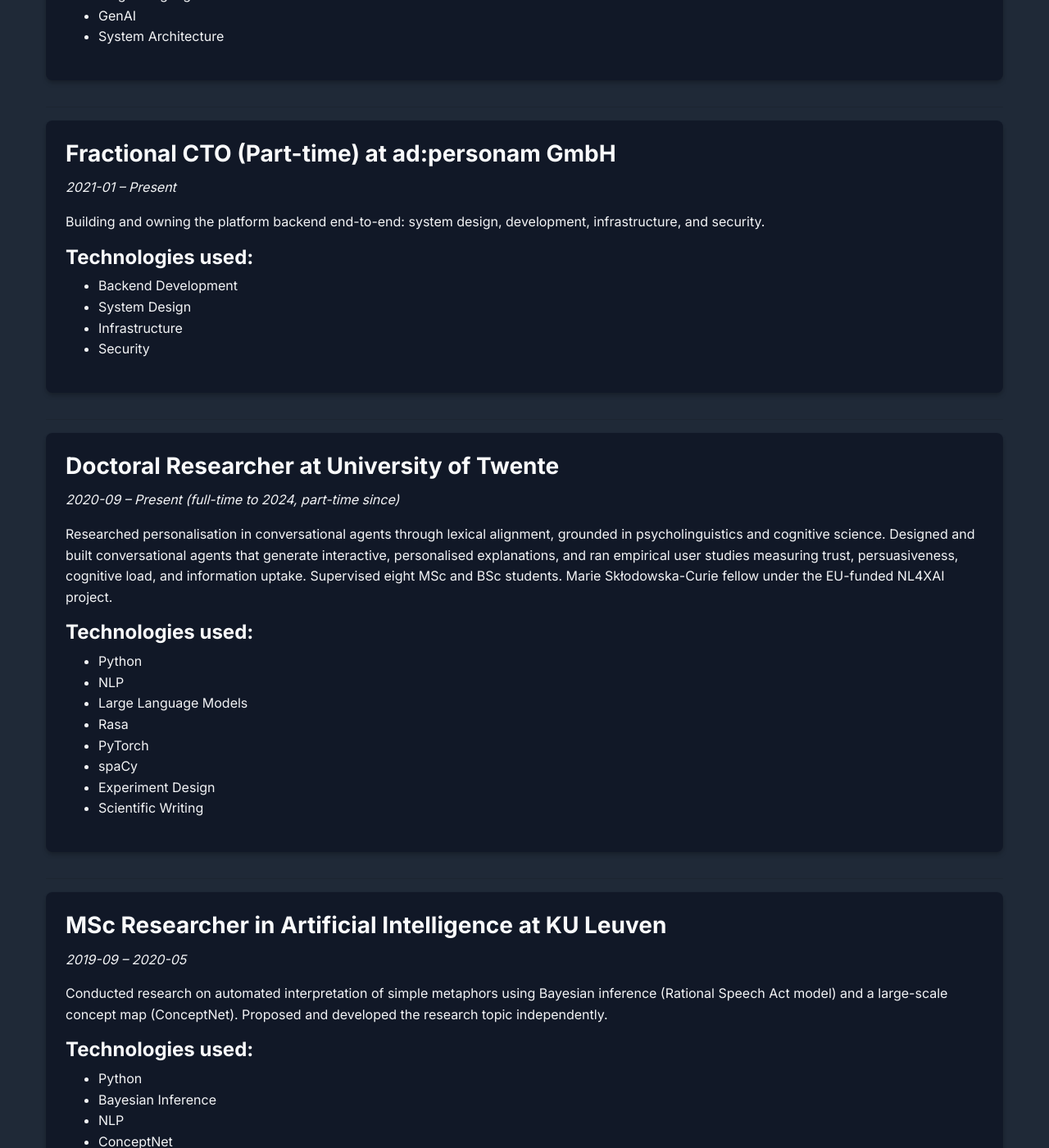
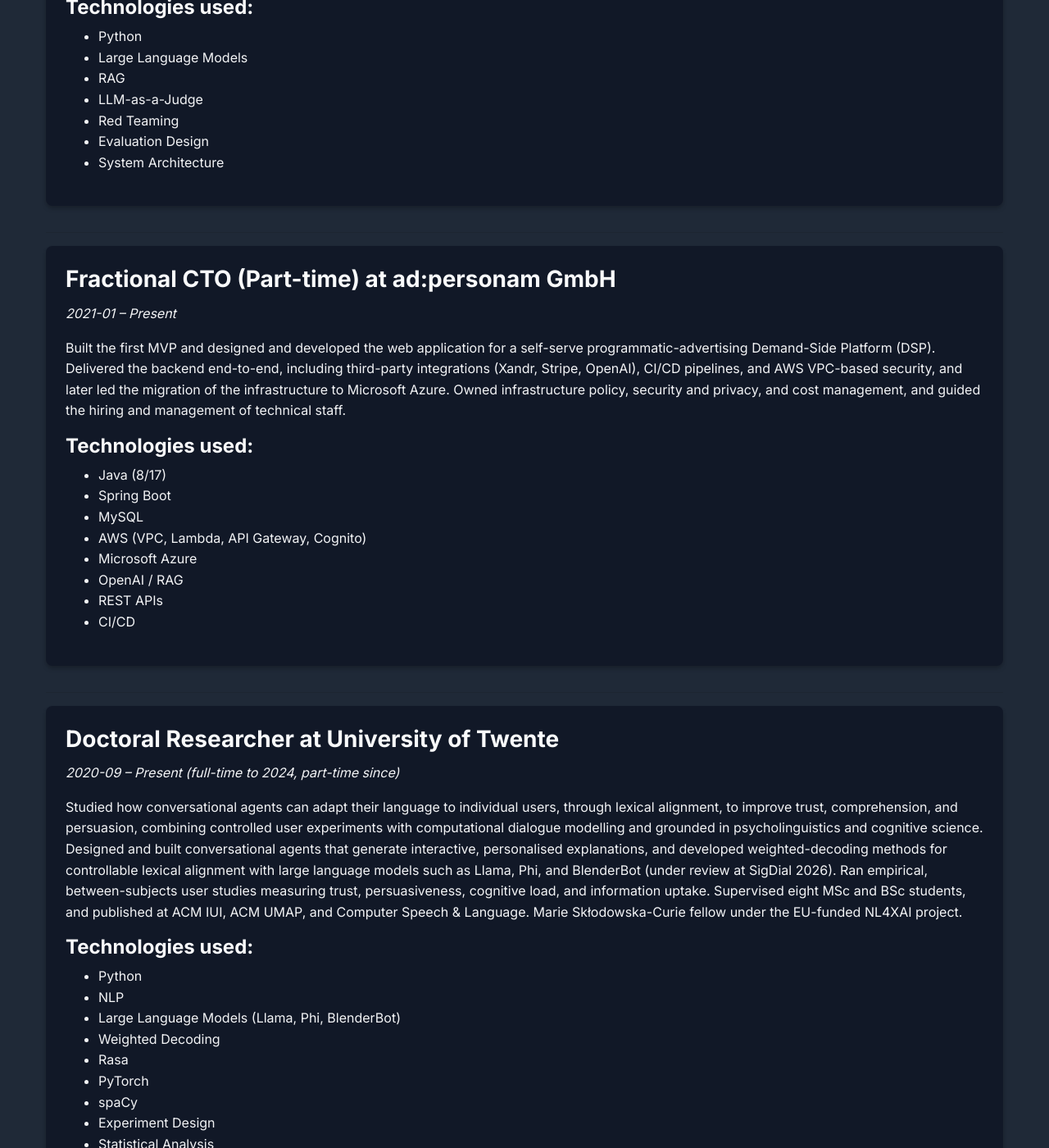
Before and after one commit to sumitsrv/sumitsrv.github.io, a Jekyll site: the page built from _pages/engineering.md, in a window 1280 px wide and 1400 px high, scrolled down 995 px. Shown: the whole window at 82% size. Built offline with Jekyll 4.4.1, drawn with Linux system fonts in a browser that asks for light colours; nearby versions of some CDN libraries; some of the changed text lies outside the part shown.

Commit message:
Refine experience descriptions in `experiences.yml` for enhanced clarity, technical depth, and consistent formatting

```diff
--- a/_data/experiences.yml
+++ b/_data/experiences.yml
@@ -2,72 +2,85 @@
   company: "Tibo Energy"
   start_date: "2025-02"
   end_date: "Present"
-  description: "Designing, implementing, and maintaining features for an industrial energy-management platform."
+  description: "Designing, implementing, and maintaining backend features and services for an industrial energy-management platform, building service-layer logic and data models across a TypeScript and Node.js stack backed by MySQL and Cassandra."
   technologies:
     - TypeScript
     - Node.js
     - MySQL
     - Cassandra
+    - REST APIs
 - title: "Chief Technology Officer (Part-time)"
   company: "BrainBite.ai"
   start_date: "2024-12"
   end_date: "2025-09"
-  description: "Defined the technical vision and architecture for an AI-powered personalised learning platform, including LLM-based content generation and its evaluation."
+  description: "Defined the company's technology goals and owned the architecture decisions for its AI vertical on an AI-powered personalised learning platform. Led reliability improvements across LLM-based content-generation modules, and established both automatic and manual evaluation methodologies, including LLM-as-a-judge and red-teaming, to measure and improve the quality and safety of the AI systems."
   technologies:
     - Python
     - Large Language Models
-    - GenAI
+    - RAG
+    - LLM-as-a-Judge
+    - Red Teaming
+    - Evaluation Design
     - System Architecture
 - title: "Fractional CTO (Part-time)"
   company: "ad:personam GmbH"
   start_date: "2021-01"
   end_date: "Present"
-  description: "Building and owning the platform backend end-to-end: system design, development, infrastructure, and security."
+  description: "Built the first MVP and designed and developed the web application for a self-serve programmatic-advertising Demand-Side Platform (DSP). Delivered the backend end-to-end, including third-party integrations (Xandr, Stripe, OpenAI), CI/CD pipelines, and AWS VPC-based security, and later led the migration of the infrastructure to Microsoft Azure. Owned infrastructure policy, security and privacy, and cost management, and guided the hiring and management of technical staff."
   technologies:
-    - Backend Development
-    - System Design
-    - Infrastructure
-    - Security
+    - Java (8/17)
+    - Spring Boot
+    - MySQL
+    - AWS (VPC, Lambda, API Gateway, Cognito)
+    - Microsoft Azure
+    - OpenAI / RAG
+    - REST APIs
+    - CI/CD
 - title: "Doctoral Researcher"
   company: "University of Twente"
   start_date: "2020-09"
   end_date: "Present (full-time to 2024, part-time since)"
-  description: "Researched personalisation in conversational agents through lexical alignment, grounded in psycholinguistics and cognitive science. Designed and built conversational agents that generate interactive, personalised explanations, and ran empirical user studies measuring trust, persuasiveness, cognitive load, and information uptake. Supervised eight MSc and BSc students. Marie Skłodowska-Curie fellow under the EU-funded NL4XAI project."
+  description: "Studied how conversational agents can adapt their language to individual users, through lexical alignment, to improve trust, comprehension, and persuasion, combining controlled user experiments with computational dialogue modelling and grounded in psycholinguistics and cognitive science. Designed and built conversational agents that generate interactive, personalised explanations, and developed weighted-decoding methods for controllable lexical alignment with large language models such as Llama, Phi, and BlenderBot (under review at SigDial 2026). Ran empirical, between-subjects user studies measuring trust, persuasiveness, cognitive load, and information uptake. Supervised eight MSc and BSc students, and published at ACM IUI, ACM UMAP, and Computer Speech & Language. Marie Skłodowska-Curie fellow under the EU-funded NL4XAI project."
   technologies:
     - Python
     - NLP
-    - Large Language Models
+    - Large Language Models (Llama, Phi, BlenderBot)
+    - Weighted Decoding
     - Rasa
     - PyTorch
     - spaCy
     - Experiment Design
+    - Statistical Analysis
     - Scientific Writing
 - title: "MSc Researcher in Artificial Intelligence"
   company: "KU Leuven"
   start_date: "2019-09"
   end_date: "2020-05"
-  description: "Conducted research on automated interpretation of simple metaphors using Bayesian inference (Rational Speech Act model) and a large-scale concept map (ConceptNet). Proposed and developed the research topic independently."
+  description: "Researched the automatic interpretation of simple metaphors, modelling pragmatic inference with a Bayesian Rational Speech Act framework over ConceptNet as a large-scale knowledge graph. Proposed and developed the research topic independently. Graduated Cum Laude."
   technologies:
     - Python
     - Bayesian Inference
+    - Rational Speech Act
     - NLP
     - ConceptNet
+    - Knowledge Graphs
 - title: "Team Manager & Technical Lead"
   company: "MiQ Digital"
   start_date: "2017-01"
   end_date: "2019-09"
-  description: "Led and mentored a team of seven engineers while owning seven production services. Revamped a real-time ad bidding platform handling 1.5M RPS, achieving sub-2ms p99 latency via event-driven architecture and database optimisations. Defined company-wide code and documentation standards. Contributed performance improvements to an open-source PostgreSQL library."
+  description: "Led and mentored a team of seven engineers and owned seven production services. Re-architected a real-time ad-bidding platform to handle 1.5M requests per second at sub-2ms p99 latency, using an event-driven architecture and database optimisations. Defined company-wide code and documentation standards, and contributed performance improvements to an open-source PostgreSQL library."
   technologies:
     - Java
     - Vert.x
     - PostgreSQL
     - AWS
     - Nginx
+    - Event-Driven Architecture
 - title: "Senior Software Engineer"
   company: "MiQ Digital"
   start_date: "2015-01"
   end_date: "2016-12"
-  description: "Developed a real-time bid modification service processing up to 1.5M requests per second. Modernised 70% of a core interface service through refactoring, library upgrades, and improved modularity. Built a horizontally scalable system to compress and ship up to 90 TB of logs daily to AWS S3."
+  description: "Developed a real-time bid-modification service processing up to 1.5M requests per second. Modernised 70% of a core interface service through refactoring, library upgrades, and improved modularity. Built a horizontally scalable pipeline to compress and ship up to 90 TB of logs per day to AWS S3."
   technologies:
     - Java
     - AWS S3
@@ -77,19 +90,20 @@
   company: "MiQ Digital"
   start_date: "2013-09"
   end_date: "2014-12"
-  description: "Designed a data ingestion service supporting 12+ protocols and 30+ heterogeneous data sources. Implemented custom processing pipelines storing data in AWS S3 and Redshift. Mentored new engineers and contributors."
+  description: "Designed a data-ingestion service supporting 12+ protocols and 30+ heterogeneous data sources, with custom processing pipelines persisting data to AWS S3 and Redshift. Mentored new engineers and contributors."
   technologies:
     - Java
+    - AWS S3
     - AWS Redshift
-    - AWS S3
     - Data Pipelines
 - title: "Software Engineer"
   company: "Apostek Softwares Pvt. Ltd."
   start_date: "2012-07"
   end_date: "2013-08"
-  description: "Worked on a mobile advertising platform and central point currency system. Developed critical enhancements, bug fixes, and new features across different portals."
+  description: "Built and maintained a mobile advertising platform and a points-based rewards system, in which users earn points for watching ads and redeem them for rewards. Delivered critical enhancements, bug fixes, and new features across multiple portals using Ruby on Rails with Cassandra and MySQL, and HTML, CSS, and JavaScript for the interfaces."
   technologies:
     - Ruby on Rails
     - Cassandra
     - MySQL
     - JavaScript
+    - HTML/CSS
```
